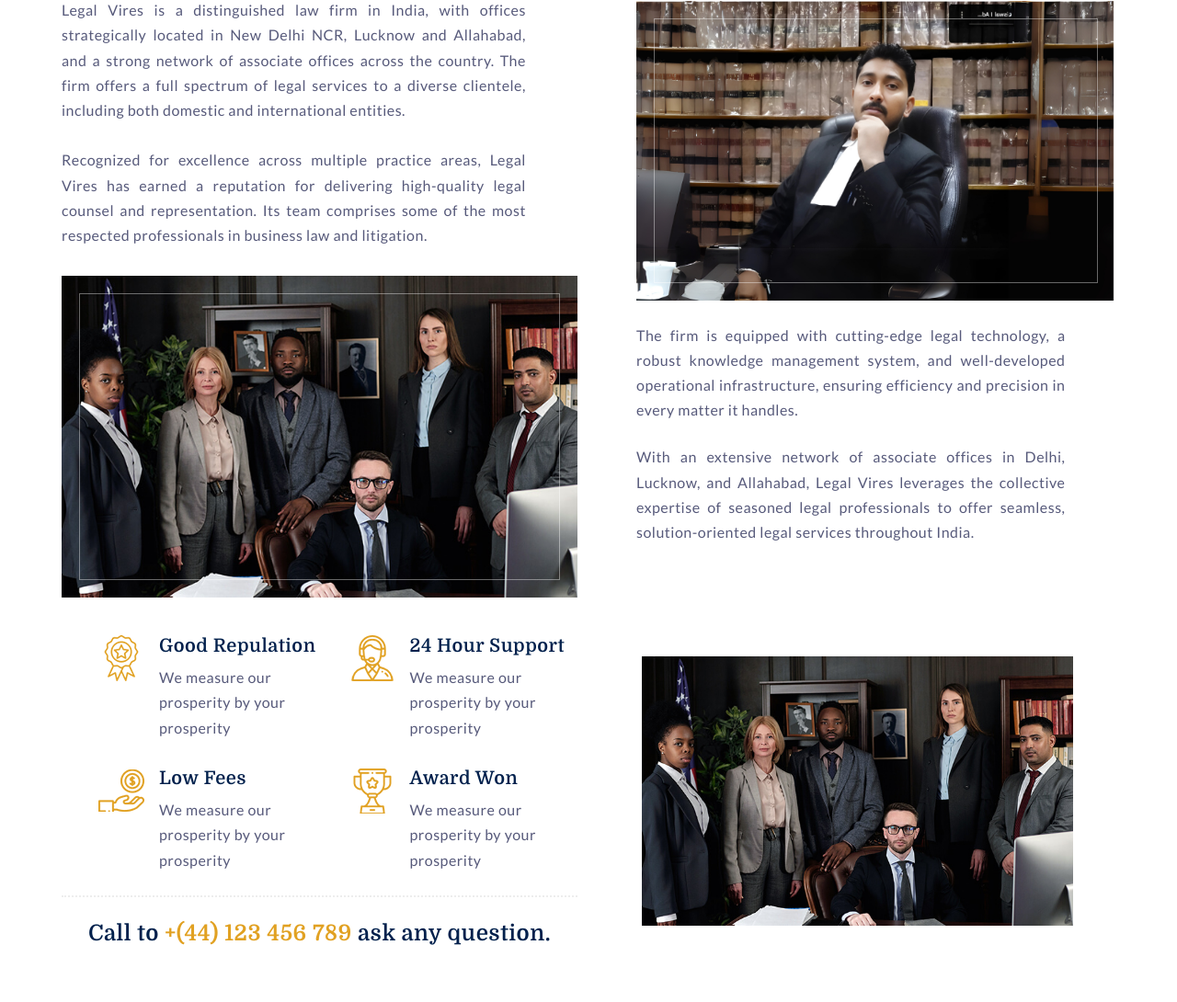
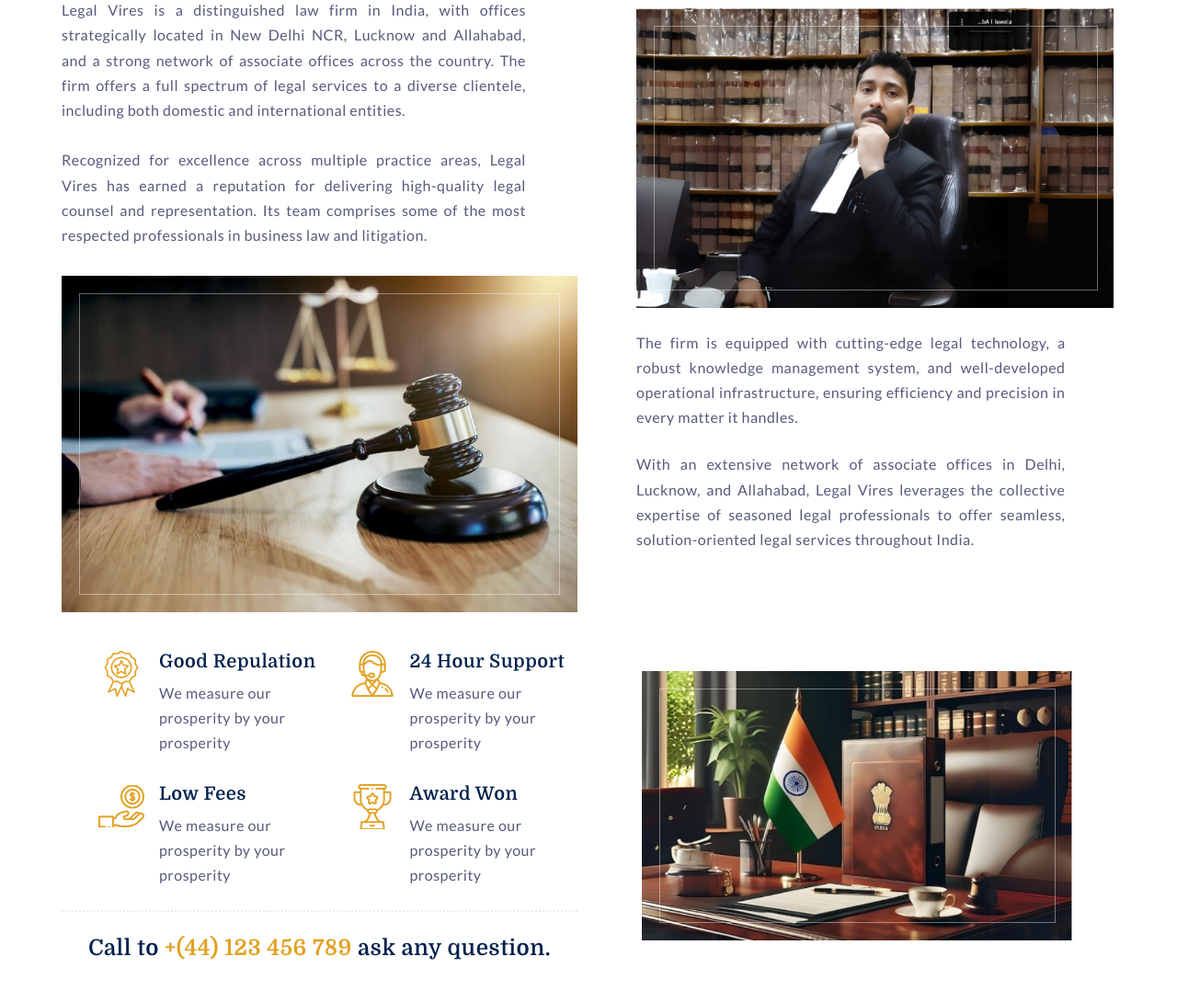
Before and after one commit to shashankns60/lawfirm, a plain HTML site: page about.html in a window 1280 px wide. Shown: the part 683-1773 px from the top of the page at 92% size. Drawn offline with Linux system fonts and the light colour scheme.

Commit message:
Update about page images with new assets

```diff
--- a/about.html
+++ b/about.html
@@ -276,7 +276,7 @@
                             </div>
                             <div class="col-lg-12 order-1 order-lg-2 mb-1-6 mb-lg-0">
                                 <div class="aboutus-img">
-                                    <img src="img/content/about-07.jpg" alt="...">
+                                    <img src="img/content/about-009.jpg" alt="...">
                                 </div>
                             </div>
                         </div>
@@ -368,8 +368,8 @@
                     <div class="col-lg-6 mb-2-5 mb-lg-0">
                         <div class="position-relative">
                             <div
-                                class="position-relative z-index-1 py-2-9 py-xl-7 px-1-6 px-md-2-9 px-lg-2-5 px-xl-2-9">
-                                <img src="img/content/about-07.jpg" alt="...">
+                                class="aboutus-img position-relative z-index-1 py-2-9 py-xl-7 px-1-6 px-md-2-9 px-lg-2-5 px-xl-2-9">
+                                <img src="img/content/about-010.png.png" alt="...">
                             </div>
                         </div>
                     </div>
```
Also changed, not shown: img/content/about-009.jpg (added), img/content/about-010.png.png (added).
